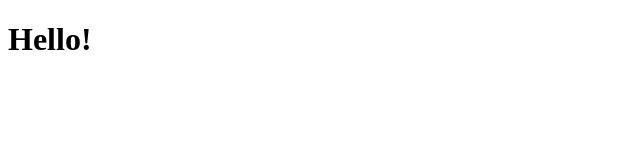
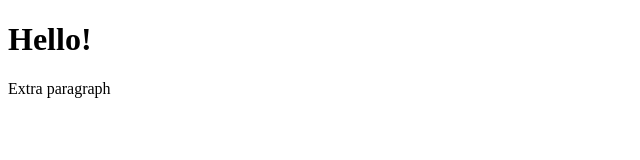
Before and after one commit to radicsl/firstsitewindows, a plain HTML site: page index.html in a window 1280 px wide. Shown: the whole page, without its empty margins (0-640 px from the left). Drawn offline with Linux system fonts and the light colour scheme.

Commit message:
a new paragraph

```diff
--- a/index.html
+++ b/index.html
@@ -7,5 +7,6 @@
 </head>
 <body>
     <h1>Hello!</h1>
+    <p>Extra paragraph</p>
 </body>
 </html>
```
